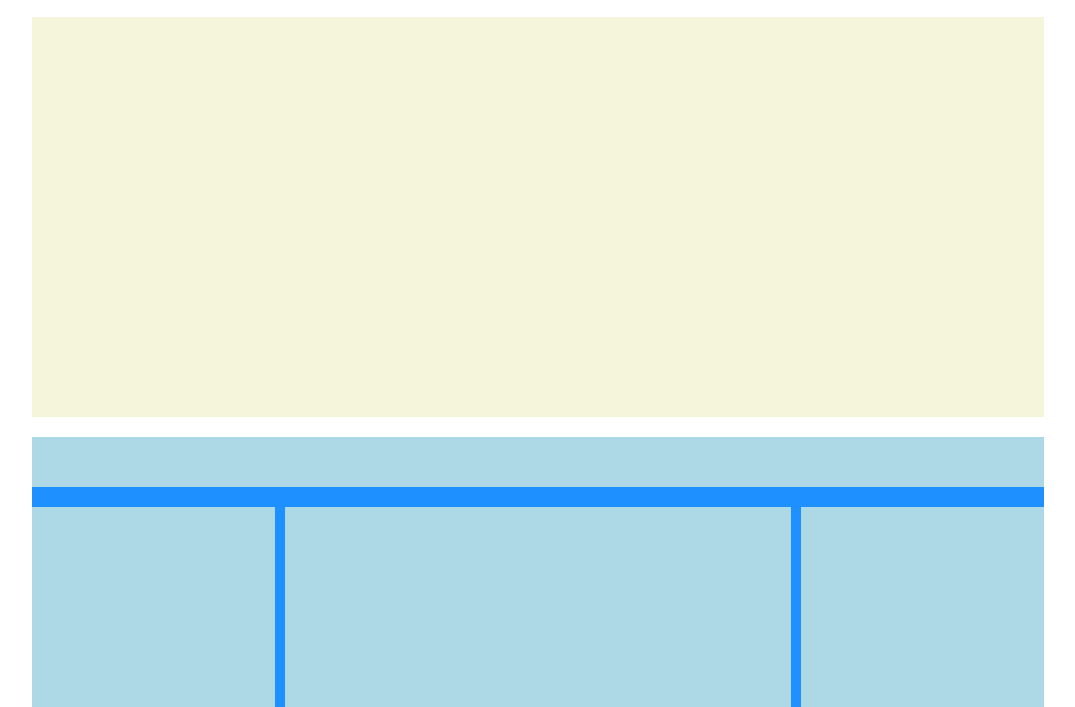
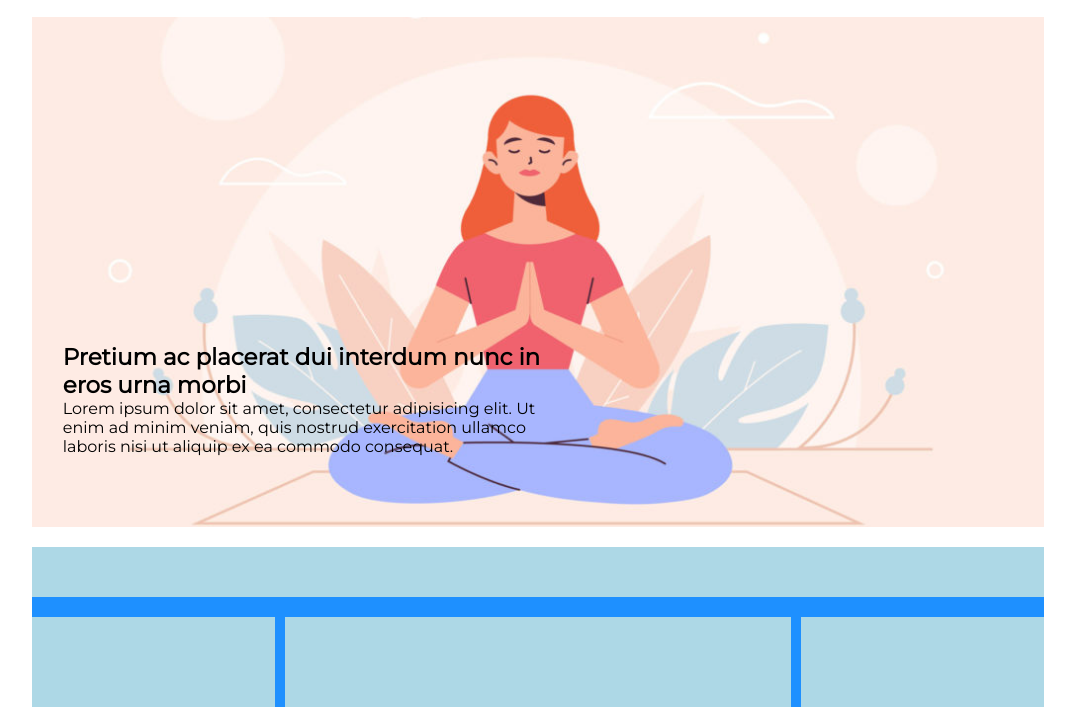
Before and after one commit to daniele-lai/htmlcss-wp, a plain HTML site: page index.html in a window 1280 px wide. Shown: the part 93-800 px from the top of the page, without its empty margins (102-1177 px from the left). Drawn offline with Linux system fonts and the light colour scheme.

Commit message:
Aggiunta banner

```diff
--- a/css/style.css
+++ b/css/style.css
@@ -38,10 +38,30 @@ header li {
   padding-right: 12px;
 }
 
+/* Banner */
 .banner {
-  height: 400px;
-  background-color: beige;
+  height: 510px;
+  background-image: url(../img/banner.jpg);
+  background-size: cover;
+  background-position: center;
   margin: 20px 0;
+  position: relative;
+}
+
+.banner-text {
+  position: absolute;
+  top: 64%;
+  left: 3%;
+  width: 50%;
+  /* color: #fff; */
+}
+
+.banner-text h3, p {
+  margin: 0;
+}
+
+.banner-text h3 {
+  font-size: 23px;
 }
 
 /* Section con le colonne */
--- a/index.html
+++ b/index.html
@@ -25,8 +25,14 @@
       </header>
 
       <main>
+        <!-- Banner -->
         <section>
-          <div class="banner"></div>
+          <div class="banner">
+            <div class="banner-text">
+              <h3>Pretium ac placerat dui interdum nunc in eros urna morbi</h3>
+              <p>Lorem ipsum dolor sit amet, consectetur adipisicing elit. Ut enim ad minim veniam, quis nostrud exercitation ullamco laboris nisi ut aliquip ex ea commodo consequat.</p>
+            </div>
+          </div>
         </section>
 
         <!-- Section con le colonne -->
```
